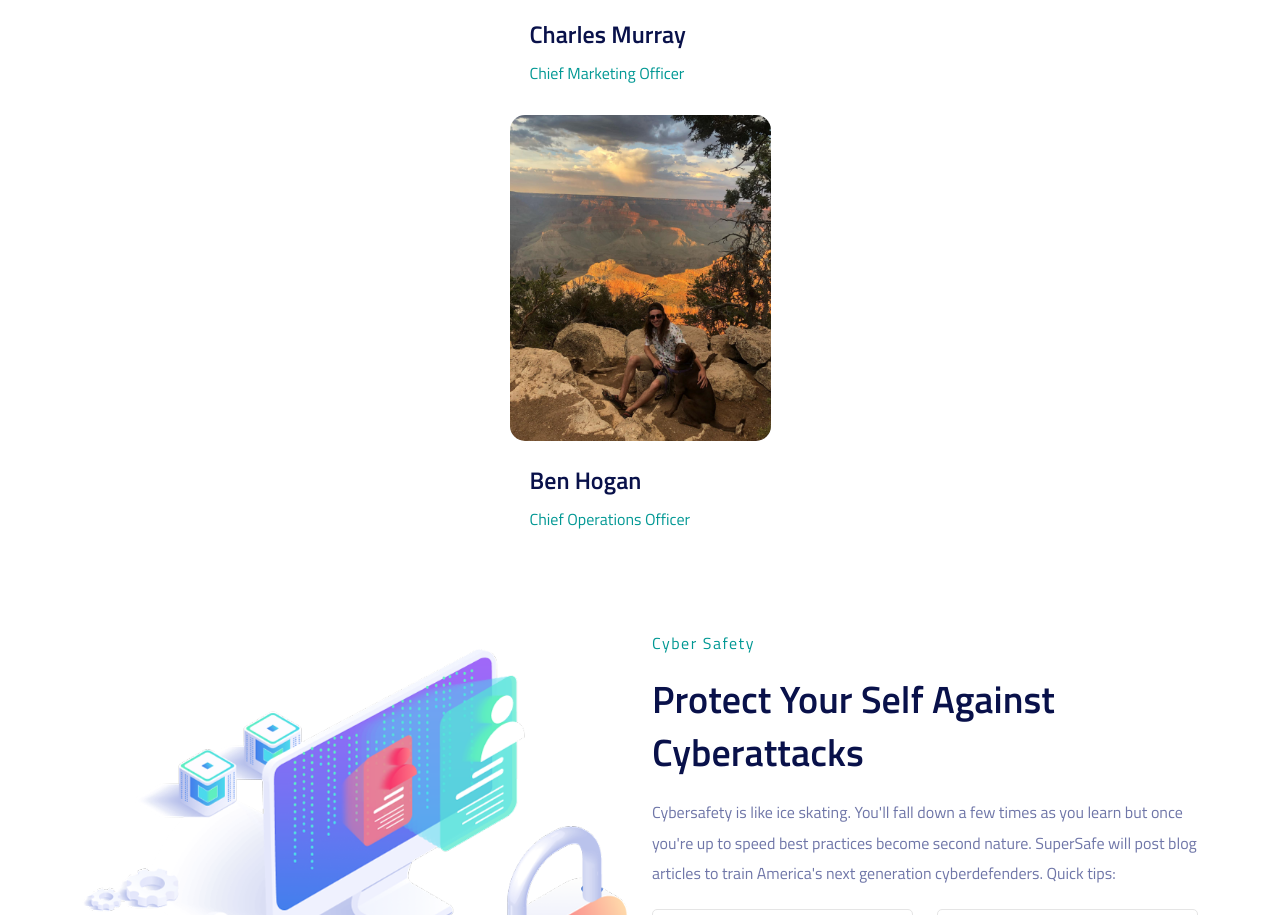
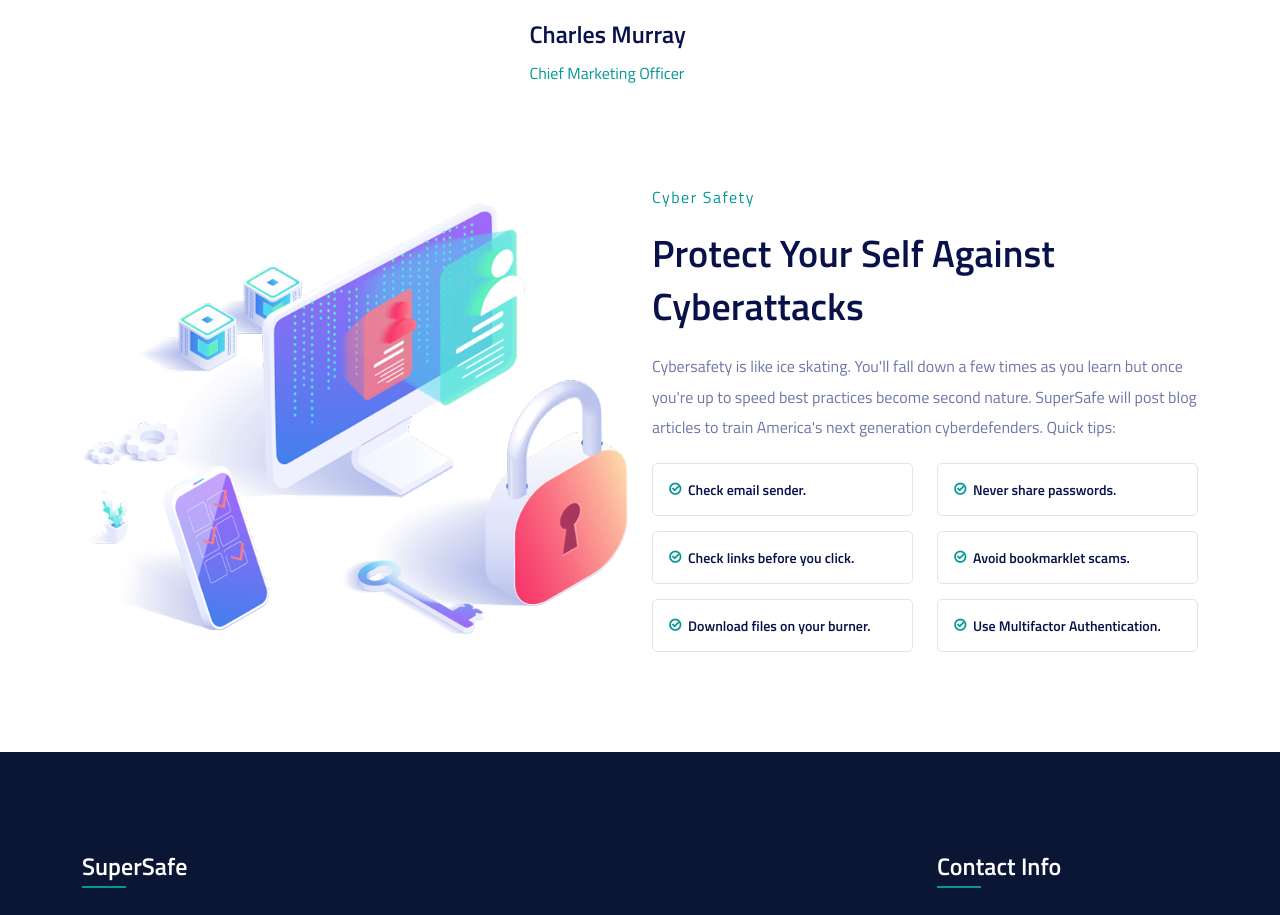
Before and after one commit to supersafelabs/supersafeweb, a Next.js app: page / in a window 1280 px wide. Shown: the part 5696-6611 px from the top of the page. Built offline with nearby package versions, Linux system fonts and the light colour scheme.

Commit message:
Removed Ben from COO position.

```diff
--- a/components/CybersecurityServices/DreamTeam.js
+++ b/components/CybersecurityServices/DreamTeam.js
@@ -135,21 +135,6 @@ const DreamTeam = () => {
                 <div className="team-content">
                   <h3>Charles Murray</h3>
                   <span>Chief Marketing Officer</span>
-                </div>
-              </div>
-
-              <div className="team-member-card">
-                <div className="team-image">
-                  <img
-                    src="/images/supersafe/ben.jpg"
-                    alt="image"
-                  />
-
-
-                </div>
-                <div className="team-content">
-                  <h3>Ben Hogan</h3>
-                  <span>Chief Operations Officer</span>
                 </div>
               </div>
             </div>
```
